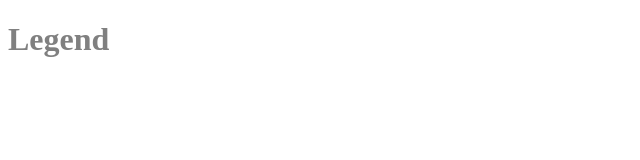
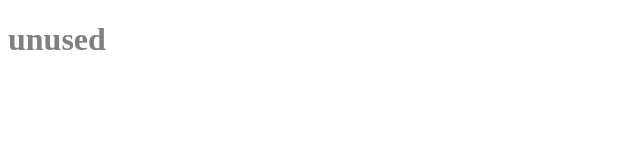
Before and after one commit to palexantonakis/open_source_GIS_project, a website: page public/help.html in a window 1280 px wide. Shown: the full height of the page, 0-640 px from the left. Drawn offline with Linux system fonts and the light colour scheme.

Commit message:
final commit for the project context

```diff
--- a/public/help.html
+++ b/public/help.html
@@ -6,7 +6,7 @@
 </head>
 
 <body>
-    <h1>Legend</h1>
+    <h1>unused</h1>
 </body>
 
 
```
Also changed, not shown: public/about.html (+0 -1 lines).
